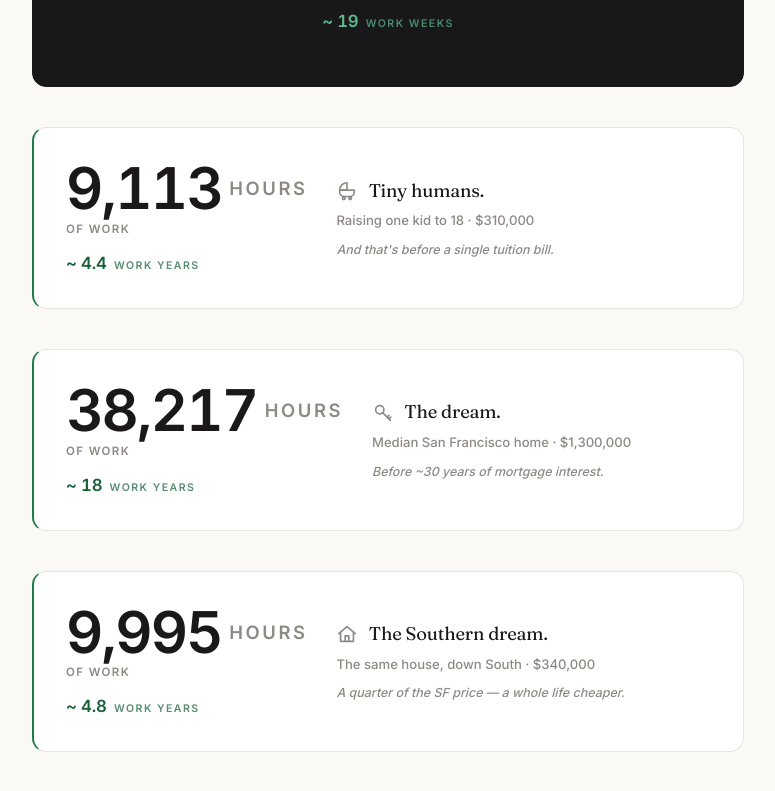
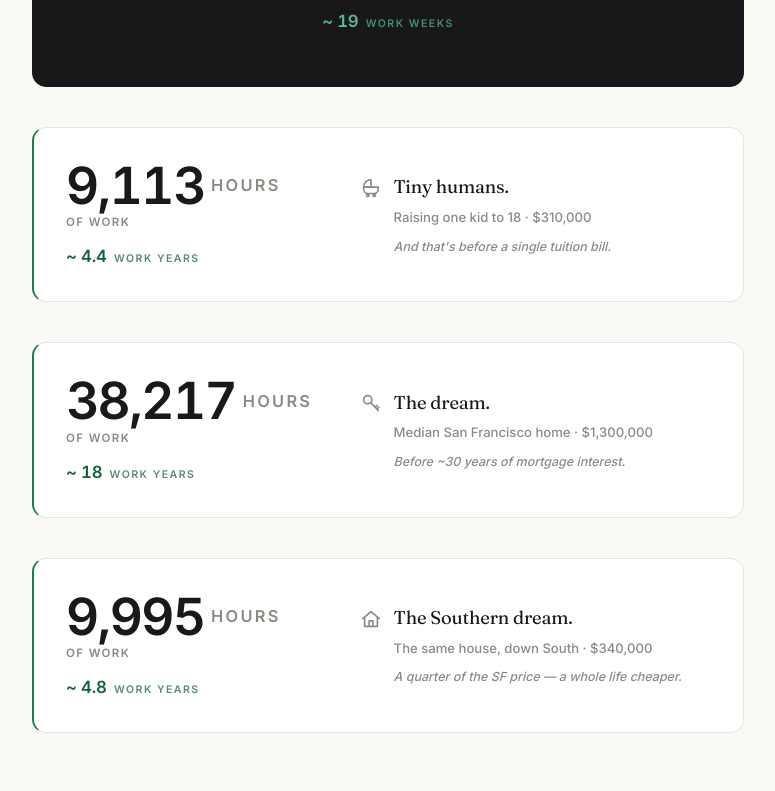
Before and after one commit to wu-json/money-is-time, a website with bundled scripts: page index.html in a window 1280 px wide. Shown: the part 3615-4406 px from the top of the page, without its empty margins (252-1027 px from the left). Built offline with nearby package versions, Linux system fonts and the light colour scheme.

Commit message:
fix: tighten milestone card alignment (#3)
Give the milestone figure a fixed-width column so titles, prices, and
asides share one left edge across all cards (instead of shifting with the
number's length). Make the icon a hanging marker so the prompt/price/note
align on a single left edge. Keep the 'N HOURS' lockup on one line at a
fixed size so the comma descender no longer collides with a wrapped unit.

Co-authored-by: Claude Opus 4.8 (1M context) <noreply@anthropic.com>

```diff
--- a/src/components/itemsSection.ts
+++ b/src/components/itemsSection.ts
@@ -277,13 +277,15 @@ function milestone(item: Item): Built {
     el("span", "item-ofwork", "of work"),
     r.practice,
   );
-  const text = el(
+  // Title, price, and aside share one left edge; the icon hangs to their left.
+  const body = el(
     "div",
-    "item-milestone-text",
-    el("div", "item-milestone-head", iconEl(item.icon), el("p", "item-prompt", item.prompt)),
+    "item-milestone-body",
+    el("p", "item-prompt", item.prompt),
     el("p", "item-name", `${item.name} · ${money(item.priceUsd ?? 0)}`),
   );
-  if (item.note) text.append(el("p", "item-note", item.note));
+  if (item.note) body.append(el("p", "item-note", item.note));
+  const text = el("div", "item-milestone-text", iconEl(item.icon), body);
   const node = el("article", "item item-milestone", figure, text);
   return { node, update: r.update };
 }
--- a/src/styles.css
+++ b/src/styles.css
@@ -716,7 +716,11 @@ body {
 }
 
 .item-time.is-mile {
-  font-size: clamp(2.4rem, 7vw, 3.6rem);
+  /* fixed size + no wrap so "38,217 HOURS" always stays on one line and the
+     comma's descender never collides with a wrapped unit. */
+  font-size: 3.2rem;
+  flex-wrap: nowrap;
+  white-space: nowrap;
 }
 
 /* Coffee — a slim ribbon. Cheap things stay quiet. */
@@ -908,12 +912,14 @@ body {
   color: var(--accent-bright);
 }
 
-/* Life milestones — a ledger row: the figure, then the aside. */
+/* Life milestones — a ledger row: the figure, then the aside. The figure
+   column is a fixed width (not `auto`) so the number's varying length never
+   shifts the aside — every title and price shares one left edge down the page. */
 .item-milestone {
   display: grid;
-  grid-template-columns: auto 1fr;
+  grid-template-columns: 16rem 1fr;
   align-items: center;
-  gap: 1.8rem;
+  gap: clamp(1.4rem, 3vw, 2.4rem);
   padding: clamp(1.6rem, 4vw, 2rem);
   border-left: 2px solid var(--accent);
 }
@@ -922,19 +928,30 @@ body {
   display: flex;
   flex-direction: column;
   align-items: flex-start;
+  min-width: 0;
 }
 
 .item-milestone-figure .item-ofwork {
   margin-top: 0.2rem;
 }
 
-.item-milestone-head {
+/* Icon hangs to the left; prompt, price, and aside align on one left edge. */
+.item-milestone-text {
   display: flex;
-  align-items: center;
-  gap: 0.65rem;
+  align-items: flex-start;
+  gap: 0.7rem;
 }
 
-.item-milestone-head .item-prompt {
+.item-milestone-text .item-icon {
+  /* nudge the icon down to sit optically centered on the prompt line */
+  margin-top: 0.22rem;
+}
+
+.item-milestone-body {
+  min-width: 0;
+}
+
+.item-milestone-body .item-prompt {
   font-size: 1.15rem;
 }
 
@@ -946,6 +963,12 @@ body {
   .item-milestone {
     grid-template-columns: 1fr;
     gap: 0.9rem;
+  }
+
+  .item-time.is-mile {
+    font-size: clamp(2.2rem, 9vw, 3.2rem);
+    flex-wrap: wrap;
+    white-space: normal;
   }
 }
 
```
